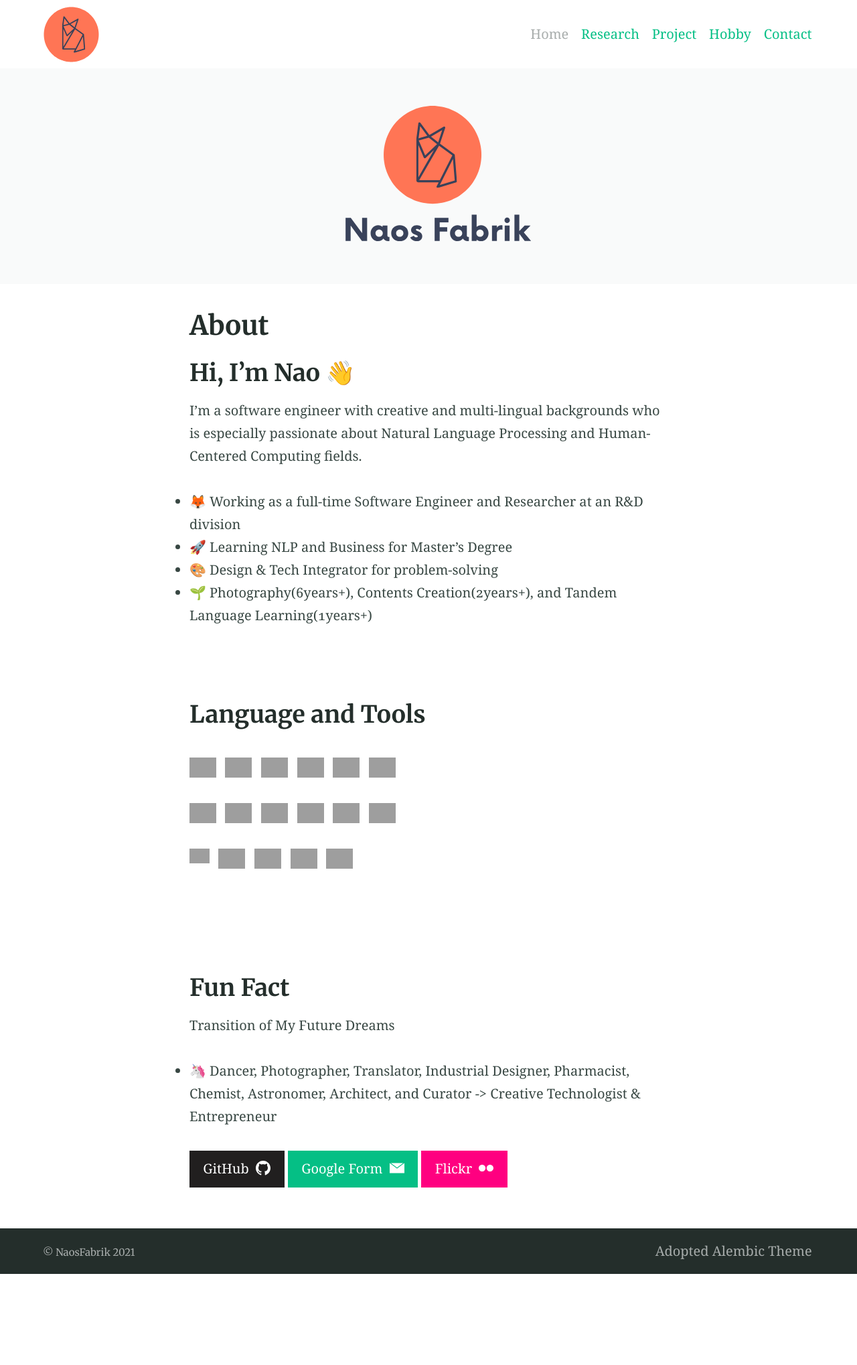
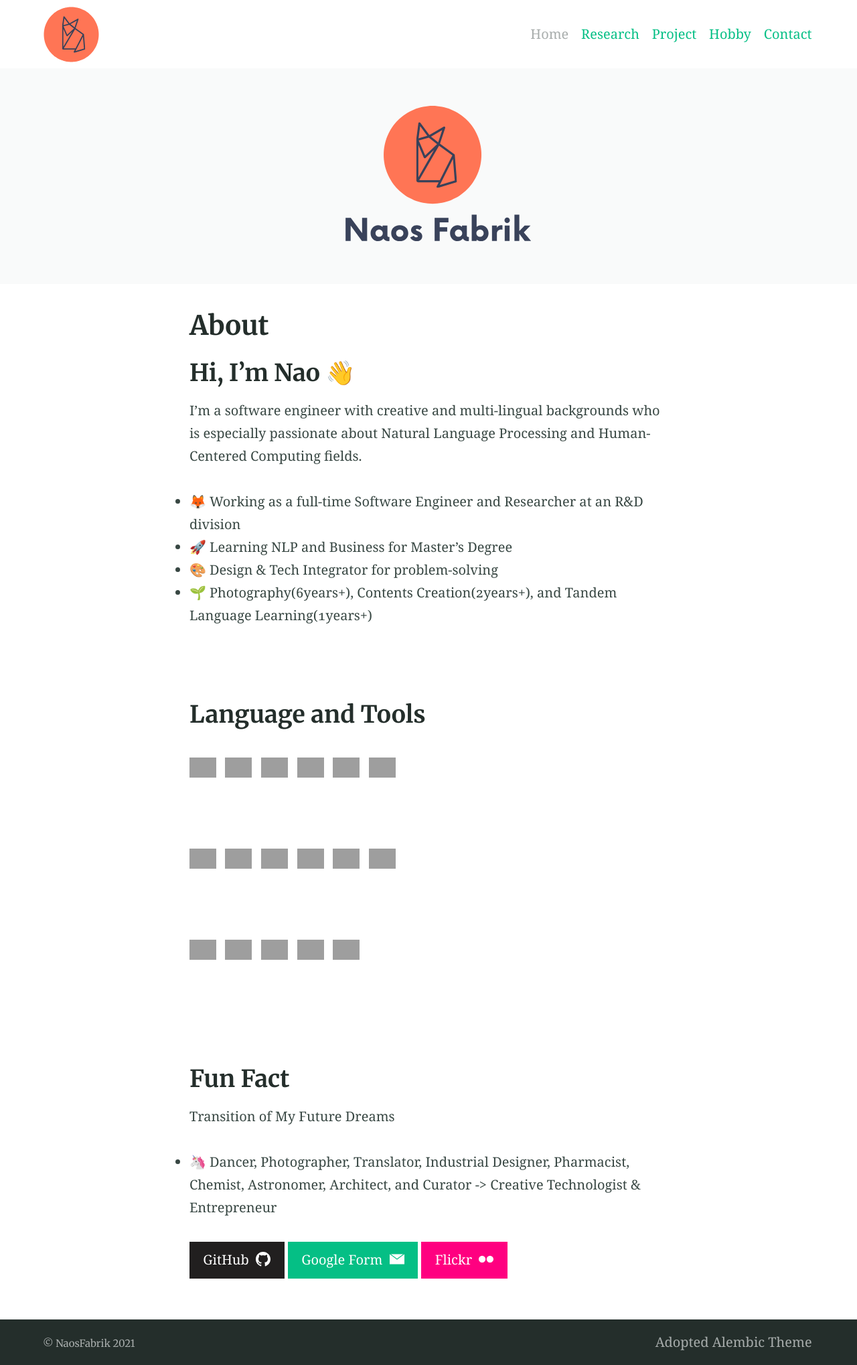
Before and after one commit to NaosFabrik/NaosFabrik.github.io, a Jekyll site: the page built from index.md, in a window 1280 px wide. Shown: the whole page at 67% size. Built offline with Jekyll 4.4.1, drawn with Linux system fonts in a browser that asks for light colours; before the commit the page ends 1902 px from its top, so only the background shows below that; grey boxes are pictures that could not be loaded.

Commit message:
Update index.md

```diff
--- a/index.md
+++ b/index.md
@@ -18,11 +18,13 @@ I'm a software engineer with creative and multi-lingual backgrounds who is espec
 <p>
 {% include figure.html image="https://cdn.worldvectorlogo.com/logos/python-5.svg" position="left" width="40" height="40" %}{% include figure.html image="https://cdn.worldvectorlogo.com/logos/unity-69.svg" position="left" width="40" height="40" %}{% include figure.html image="https://cdn.worldvectorlogo.com/logos/kotlin-1.svg" position="left" width="40" height="40" %}{% include figure.html image="https://cdn.worldvectorlogo.com/logos/logo-javascript.svg" position="left" width="40" height="40" %}{% include figure.html image="https://cdn.worldvectorlogo.com/logos/java.svg" position="left" width="40" height="40" %}{% include figure.html image="https://cdn.worldvectorlogo.com/logos/postgresql.svg" position="left" width="40" height="40" %}
 </p>
+<br>
 <p>
 {% include figure.html image="https://cdn.worldvectorlogo.com/logos/linux-tux.svg" position="left" width="40" height="40" %}{% include figure.html image="https://cdn.worldvectorlogo.com/logos/ubuntu-4.svg" position="left" width="40" height="40" %}{% include figure.html image="https://cdn.worldvectorlogo.com/logos/visual-studio-code-1.svg" position="left" width="40" height="40" %}{% include figure.html image="https://cdn.worldvectorlogo.com/logos/draw-io.svg" position="left" width="40" height="40" %}{% include figure.html image="https://cdn.worldvectorlogo.com/logos/arduino-1.svg" position="left" width="40" height="40" %}{% include figure.html image="https://cdn.worldvectorlogo.com/logos/raspberry-pi.svg" position="left" width="40" height="40" %}
 </p>
+<br>
 <p>
-{% include figure.html image="https://cdn.worldvectorlogo.com/logos/figma-1.svg" position="left" width="30" height="30" %}{% include figure.html image="https://cdn.worldvectorlogo.com/logos/wordpress-blue.svg" position="left" width="40" height="40" %}{% include figure.html image="https://cdn.worldvectorlogo.com/logos/latex.svg" position="left" width="40" height="40" %}{% include figure.html image="https://cdn.worldvectorlogo.com/logos/git-icon.svg" position="left" width="40" height="40" %}{% include figure.html image="https://cdn.worldvectorlogo.com/logos/jira-1.svg" position="left" width="40" height="40" %}
+{% include figure.html image="https://cdn.worldvectorlogo.com/logos/figma-1.svg" position="left" width="40" height="40" %}{% include figure.html image="https://cdn.worldvectorlogo.com/logos/wordpress-blue.svg" position="left" width="40" height="40" %}{% include figure.html image="https://cdn.worldvectorlogo.com/logos/latex.svg" position="left" width="40" height="40" %}{% include figure.html image="https://cdn.worldvectorlogo.com/logos/git-icon.svg" position="left" width="40" height="40" %}{% include figure.html image="https://cdn.worldvectorlogo.com/logos/jira-1.svg" position="left" width="40" height="40" %}
 </p>
 <br>
 <br>
```
